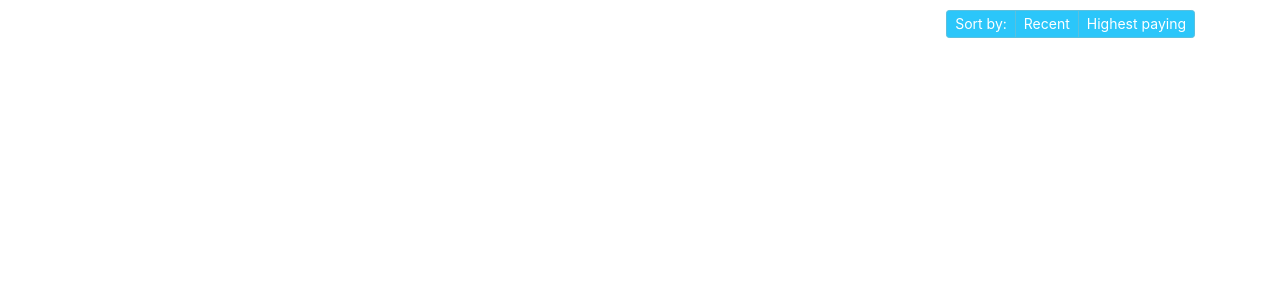
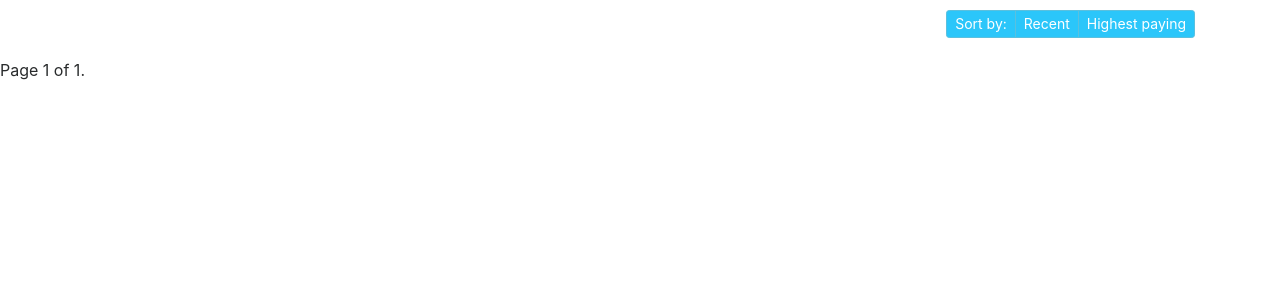
Before and after one commit to willen-gitonga/freelance, a Django app: a page that uses referralapp/templates/jobs-sorted.html in a window 1280 px wide. Shown: the part 86-386 px from the top of the page. Run offline with Django 3.2, Linux system fonts and the light colour scheme; a user stored in the database is signed in; data that the repository does not hold is empty; some libraries are stand-ins or nearby versions.

Commit message:
added pagination to the jobs page

```diff
--- a/referralapp/templates/jobs-sorted.html
+++ b/referralapp/templates/jobs-sorted.html
@@ -37,5 +37,21 @@
 
 {% endfor %}
 
+<div class="pagination">
+  <span class="step-links">
+      {% if sorted_jobs.has_previous %}
+          <a href="?page=1">&laquo; first</a>
+          <a href="?page={{ sorted_jobs.previous_page_number }}">previous</a>
+      {% endif %}
 
+      <span class="current">
+          Page {{ sorted_jobs.number }} of {{ sorted_jobs.paginator.num_pages }}.
+      </span>
+
+      {% if contacts.has_next %}
+          <a href="?page={{ sorted_jobs.next_page_number }}">next</a>
+          <a href="?page={{ sorted_jobs.paginator.num_pages }}">last &raquo;</a>
+      {% endif %}
+  </span>
+</div>
 {% endblock %}
--- a/referralapp/views.py
+++ b/referralapp/views.py
@@ -21,6 +21,7 @@ from requests.auth import HTTPBasicAuth
 import json
 from django.http import HttpResponseRedirect
 from django.contrib.auth import authenticate, login, logout,get_user_model
+from django.core.paginator import Paginator
 # from account.views import SignupView as BaseSignupView
 # from .mpesa_credentials import MpesaAccessToken, LipanaMpesaPpassword
 User = get_user_model()
@@ -71,13 +72,21 @@ def signout(request):
 
 @login_required
 def jobs(request):
-    available_jobs = Job.objects.order_by('-creation_date')
+    jobs = Job.objects.order_by('-creation_date')
     current_user = request.user
+    paginator = Paginator(jobs,8) #Show 8 jobs per page
+    page = request.GET.get('page')
+    available_jobs = paginator.get_page(page)
+
     return render(request, 'jobs.html',{'available_jobs':available_jobs})
 
 @login_required
 def sort_price_highest(request):
-    sorted_jobs = Job.objects.order_by('-upper_limit')
+    jobs = Job.objects.order_by('-upper_limit')
+    paginator = Paginator(jobs,8) # Show 8 jobs per page
+    page = request.GET.get('page')
+    sorted_jobs = paginator.get_page(page)
+
 
     return render(request, 'jobs-sorted.html',{'sorted_jobs':sorted_jobs})
 
```
Also changed, not shown: referralapp/templates/jobs.html (+16 -0 lines).
